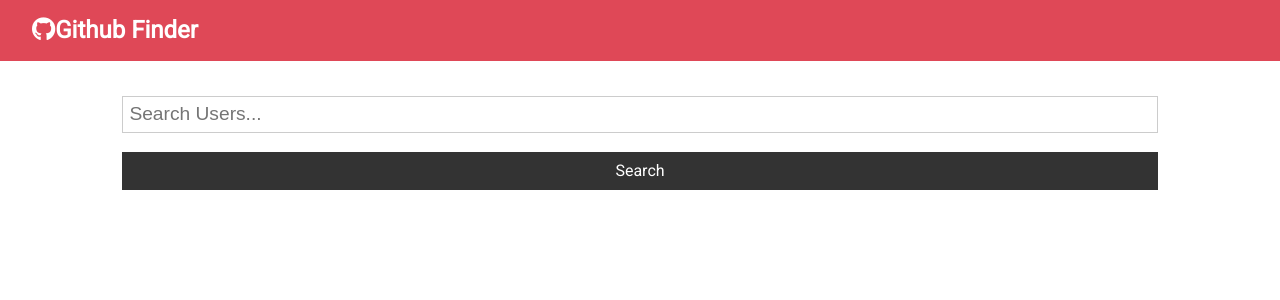
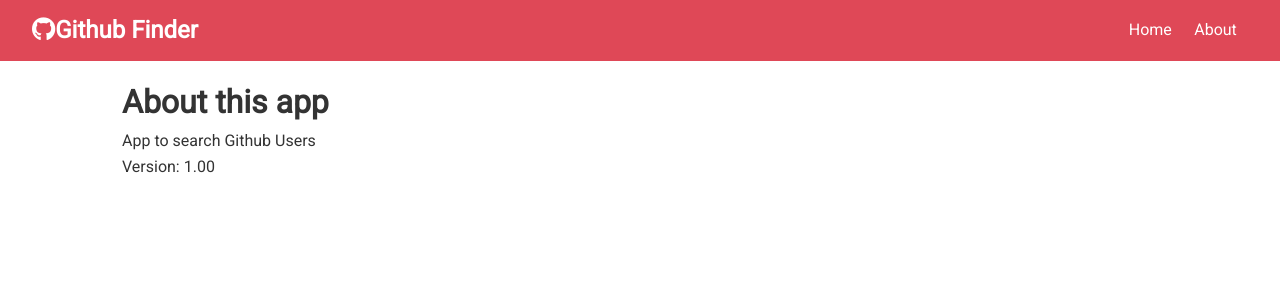
Before and after one commit to Nandraj/github-finder-react-contextAPI, a React (Create React App) app: page /about in a window 1280 px wide. Shown: the top 300 px of the page. Built offline with nearby package versions, Linux system fonts and the light colour scheme.

Commit message:
routes added for home and about, use link so that state got maintained.

```diff
--- a/package.json
+++ b/package.json
@@ -9,6 +9,7 @@
     "axios": "^0.21.1",
     "react": "^17.0.2",
     "react-dom": "^17.0.2",
+    "react-router-dom": "^5.2.0",
     "react-scripts": "4.0.3",
     "web-vitals": "^1.1.2"
   },
--- a/src/App.jsx
+++ b/src/App.jsx
@@ -1,8 +1,10 @@
-import React, { Component } from 'react';
+import React, { Component, Fragment } from 'react';
+import { BrowserRouter as Router, Switch, Route } from 'react-router-dom';
 import Navbar from './components/layout/Navbar';
 import Users from './components/users/Users';
 import Search from './components/users/Search';
 import Alert from './components/layout/Alert';
+import About from './components/Pages/About';
 import axios from 'axios';
 import './App.css';
 
@@ -44,10 +46,17 @@
   render() {
     const { users, loading } = this.state;
     return (
+      <Router>
         <div className='App'>
           <Navbar title='Github Finder' icon='fab fa-github' />
           <div className='container'>
             <Alert alert={this.state.alert} />
+            <Switch>
+              <Route
+                exact
+                path='/'
+                render={(props) => (
+                  <Fragment>
                     <Search
                       searchUser={this.searchUser}
                       clearUsers={this.clearUsers}
@@ -55,8 +64,14 @@
                       setAlert={this.setAlert}
                     />
                     <Users loading={loading} users={users} />
+                  </Fragment>
+                )}
+              />
+              <Route exact path='/about' component={About} />
+            </Switch>
           </div>
         </div>
+      </Router>
     );
   }
 }
--- /dev/null
+++ b/src/components/Pages/About.js
@@ -0,0 +1,13 @@
+import React, { Fragment } from 'react';
+
+const About = () => {
+  return (
+    <Fragment>
+      <h1>About this app</h1>
+      <p>App to search Github Users</p>
+      <p>Version: 1.00</p>
+    </Fragment>
+  );
+};
+
+export default About;
--- a/src/components/layout/Navbar.jsx
+++ b/src/components/layout/Navbar.jsx
@@ -1,5 +1,6 @@
 import React from 'react';
 import PropTypes from 'prop-types';
+import { Link } from 'react-router-dom';
 
 const Navbar = ({ icon, title }) => {
   return (
@@ -8,6 +9,14 @@
         <i className={icon} />
         {title}
       </h1>
+      <ul>
+        <li>
+          <Link to='/'>Home</Link>
+        </li>
+        <li>
+          <Link to='/about'>About</Link>
+        </li>
+      </ul>
     </nav>
   );
 };
@@ -16,6 +25,7 @@
   title: 'Github Finder',
   icon: 'fab fa-github',
 };
+
 Navbar.propertyType = {
   title: PropTypes.string.isRequired,
   icon: PropTypes.string.isRequired,
```
Also changed, not shown: 1 other file (tests, documents, lock files or other folders). Lines whose indentation alone changed are shown as unchanged.
